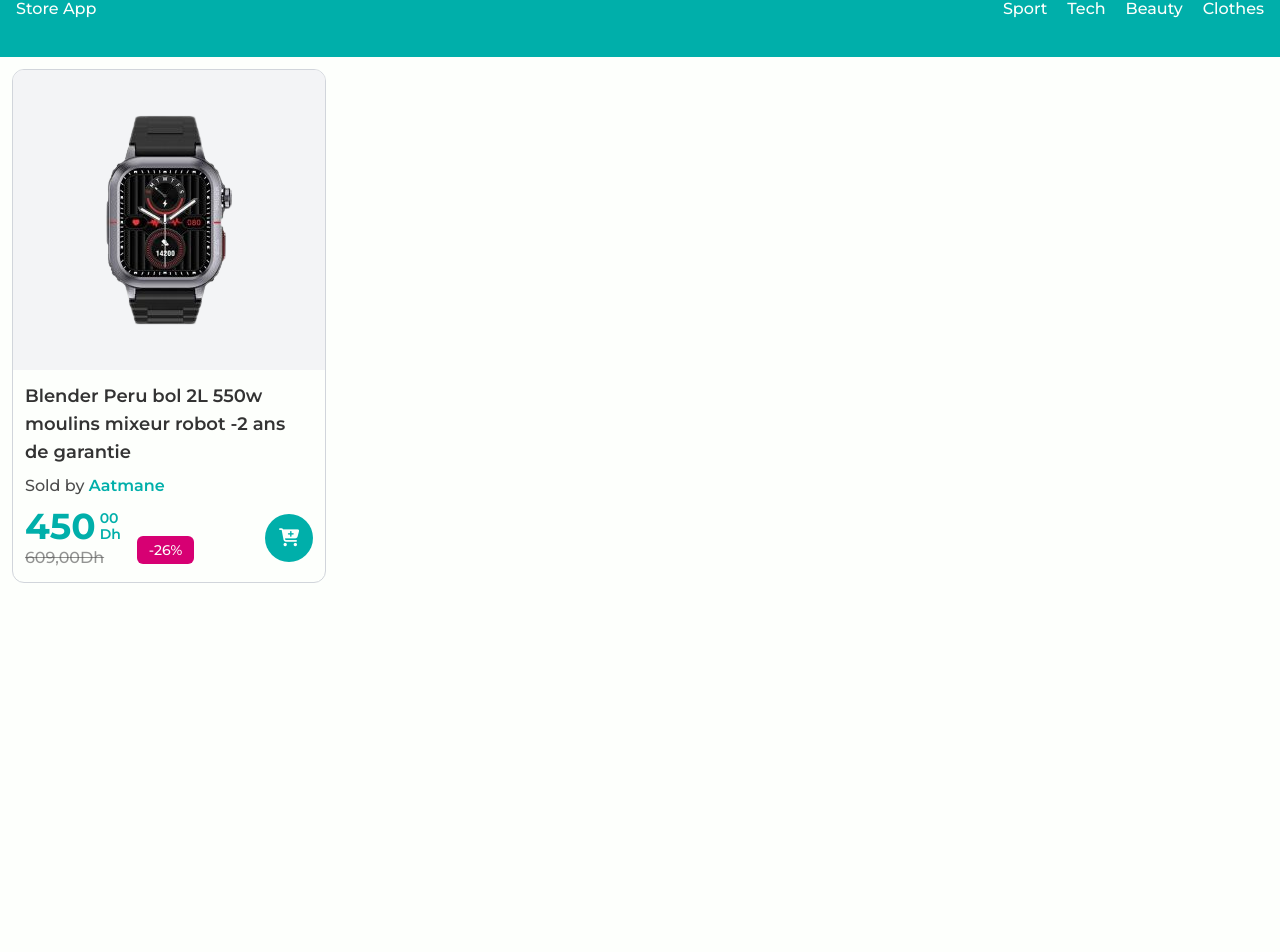
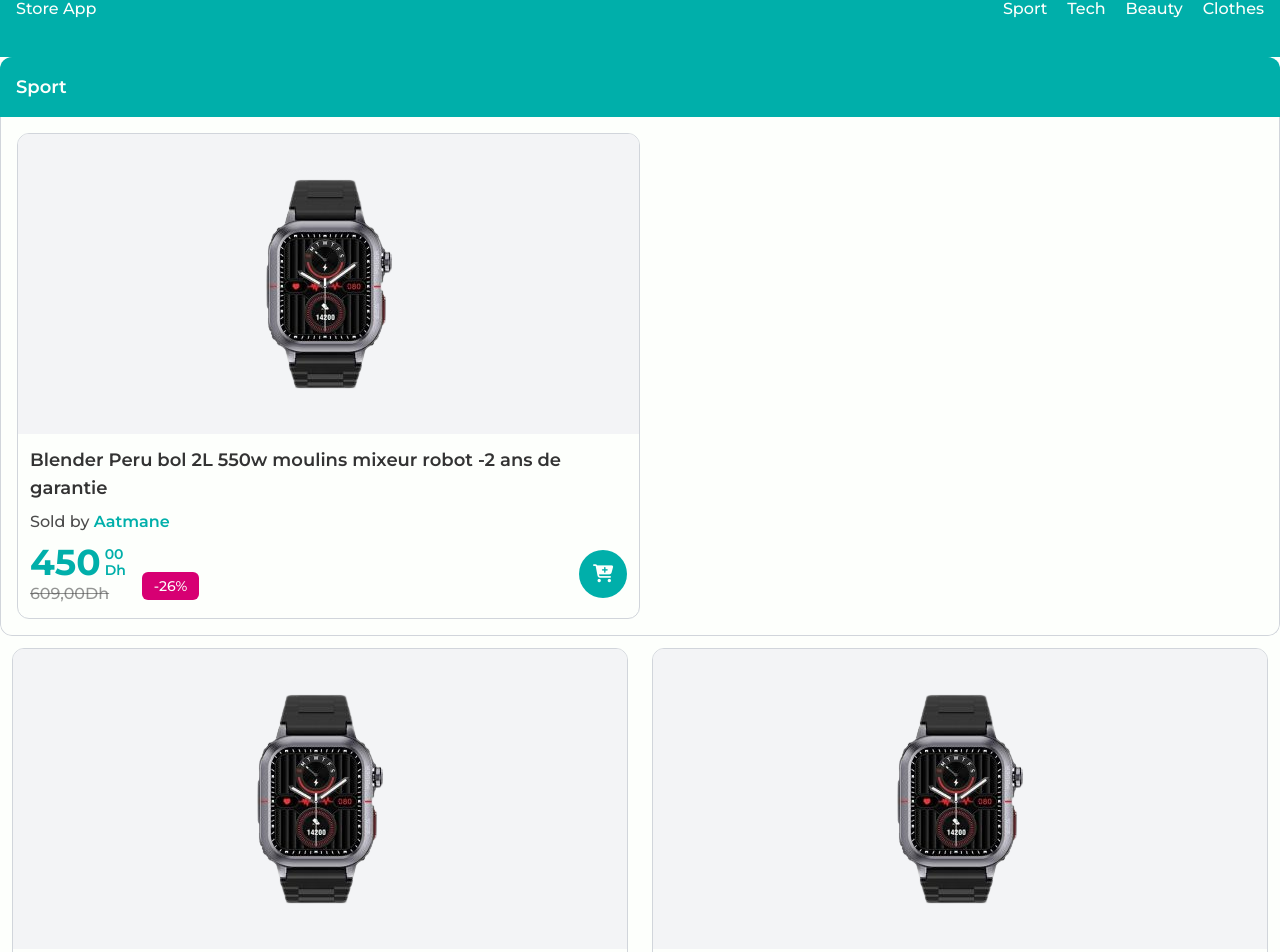
Before and after one commit to aatmaneoulmouden/store-app, a React (Vite) app: page / in a window 1280 px wide. Shown: the part 39-991 px from the top of the page. Before the commit the page ends 800 px from the top, so only its background shows below. Built offline with nearby package versions, Linux system fonts and the light colour scheme.

Commit message:
Create Category component v1.0

```diff
--- a/src/App.jsx
+++ b/src/App.jsx
@@ -1,3 +1,4 @@
+import Category from "./components/Category";
 import Header from "./components/Header";
 import Product from "./components/Product";
 
@@ -5,7 +6,9 @@ const App = () => {
   return (
     <>
       <Header />
-      <div className="p-3 grid grid-cols-4">
+      <Category />
+      <div className="p-3 grid grid-cols-2 gap-6">
+        <Product />
         <Product />
       </div>
     </>
--- /dev/null
+++ b/src/components/Category.jsx
@@ -0,0 +1,16 @@
+import Product from "./Product";
+
+const Category = () => {
+  return (
+    <section className="cartegory-wrapper rounded-xl overflow-hidden">
+      <div className="cartegory-header bg-primary-green p-4">
+        <h2 className="text-neutral-white text-lg font-semibold">Sport</h2>
+      </div>
+      <div className="category-content grid grid-cols-2 p-4 border border-gray-300 rounded-b-xl border-t-0">
+        <Product />
+      </div>
+    </section>
+  );
+};
+
+export default Category;
```
